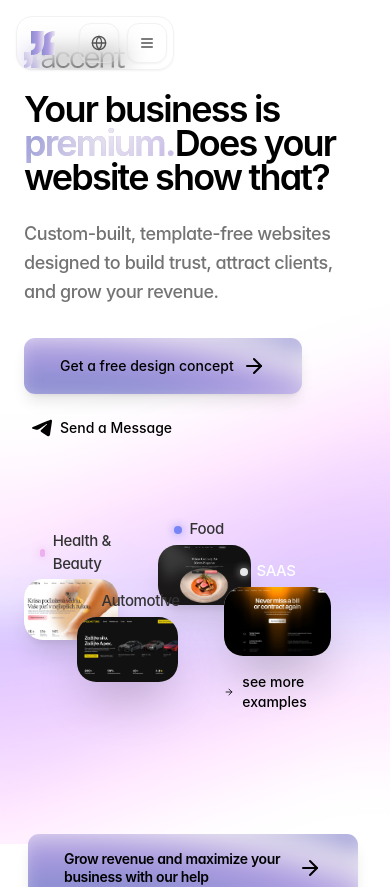
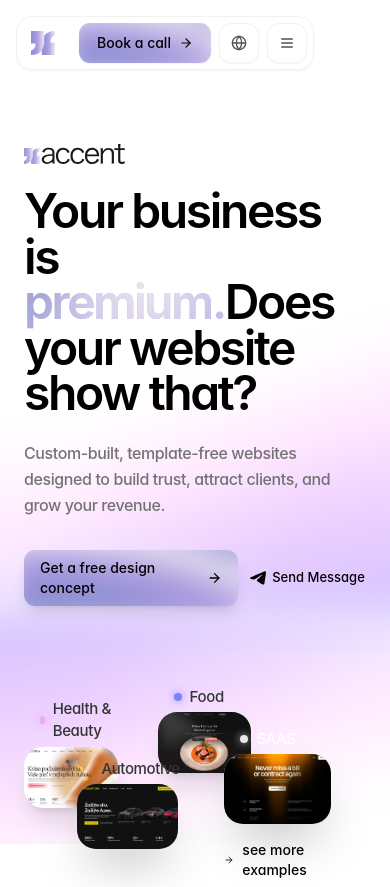
Before and after one commit to maybellineswag/ACCENT, a Next.js app: page / in a window 390 px wide. Shown: the top 887 px of the page. Built offline with nearby package versions, Linux system fonts and the light colour scheme.

Commit message:
Quick update

```diff
--- a/components/Hero.tsx
+++ b/components/Hero.tsx
@@ -48,7 +48,7 @@ function Hero({ translations, isClinics }: HeroProps) {
     >
 
       <div className="w-full pl-2 pr-4 sm:container sm:mx-auto sm:px-6 relative z-10">
-        <div className="flex gap-4 pt-8 sm:pt-12 lg:pt-24 pb-8 items-start justify-start flex-col">
+        <div className="flex gap-4 pt-32 sm:pt-12 lg:pt-24 pb-8 items-start justify-start flex-col">
           {/* Logo and Brand above Hero */}
           <motion.div
             initial={{ opacity: 0, x: -20 }}
@@ -76,24 +76,24 @@ function Hero({ translations, isClinics }: HeroProps) {
           </motion.div>
 
           <div className="flex gap-6 flex-col items-start max-w-4xl">
-            <h1 className="text-4xl sm:text-5xl md:text-6xl tracking-tighter text-left font-semibold leading-[0.95] text-black max-w-[800px]">
+            <h1 className="text-5xl sm:text-5xl md:text-6xl tracking-tighter text-left font-semibold leading-[0.95] text-black max-w-[800px]">
               {translations.hero.title1}
               <span className="text-gradient-blobs">{translations.hero.titlePremium}</span>
               <br className="hidden sm:block" />
               {translations.hero.title2}
             </h1>
 
-            <p className="text-lg sm:text-xl md:text-2xl leading-relaxed tracking-tight text-neutral-500 max-w-2xl text-left font-medium">
+            <p className="text-base sm:text-lg md:text-2xl leading-relaxed tracking-tight text-neutral-500 max-w-2xl text-left font-medium">
               {translations.hero.desc}
             </p>
           </div>
 
           {/* Main CTA Buttons */}
-          <div className="flex flex-col sm:flex-row items-start sm:items-center gap-6 mt-4">
-            <GradientButton asChild className="relative z-50 border-none shadow-lg hover:shadow-xl">
-              <a href="https://form.typeform.com/to/EcyerrAq" target="_blank" rel="noopener noreferrer">
+          <div className="flex flex-row items-center gap-3 sm:gap-6 mt-4 w-full">
+            <GradientButton asChild className="relative z-50 border-none shadow-lg hover:shadow-xl px-4 py-2 sm:px-8 sm:py-6 h-auto">
+              <a href="https://form.typeform.com/to/EcyerrAq" target="_blank" rel="noopener noreferrer" className="text-sm sm:text-base flex items-center">
                 {translations.heroCta}
-                <ArrowRight className="ml-2 w-6 h-6" />
+                <ArrowRight className="ml-1 sm:ml-2 w-4 h-4 sm:w-6 sm:h-6" />
               </a>
             </GradientButton>
 
@@ -101,10 +101,10 @@ function Hero({ translations, isClinics }: HeroProps) {
               href="https://t.me/maybellineswag"
               target="_blank"
               rel="noopener noreferrer"
-              className="flex items-center gap-2 text-sm font-medium text-black hover:opacity-70 transition-opacity px-2"
+              className="flex items-center gap-1.5 sm:gap-2 text-[13px] sm:text-sm font-medium text-black hover:opacity-70 transition-opacity whitespace-nowrap"
             >
-              <Image src="/tglogo.svg" alt="Telegram" width={20} height={20} className="w-5 h-5" />
-              <span>Send a Message</span>
+              <Image src="/tglogo.svg" alt="Telegram" width={18} height={18} className="w-4 h-4 sm:w-5 sm:h-5" />
+              <span>Send Message</span>
             </a>
           </div>
         </div>
--- a/components/NavBar.tsx
+++ b/components/NavBar.tsx
@@ -117,9 +117,9 @@ export function NavBar({ className, isClinics }: NavBarProps) {
 
         {/* CTA & Language & Mobile Menu */}
         <div className="flex items-center gap-2 sm:gap-3 ml-2">
-          <GradientButton asChild className="border-none shadow-sm h-10 px-6 hidden sm:flex">
-            <a href="https://cal.com/accent/start" target="_blank" rel="noopener noreferrer" className="flex items-center gap-2">
-              Book a call <ArrowRight className="w-4 h-4" />
+          <GradientButton asChild className="border-none shadow-sm h-10 px-4 sm:px-6 flex">
+            <a href="https://cal.com/accent/start" target="_blank" rel="noopener noreferrer" className="flex items-center gap-2 text-[13px] sm:text-sm whitespace-nowrap">
+              Book a call <ArrowRight className="w-3.5 h-3.5 sm:w-4 sm:h-4" />
             </a>
           </GradientButton>
 
```
